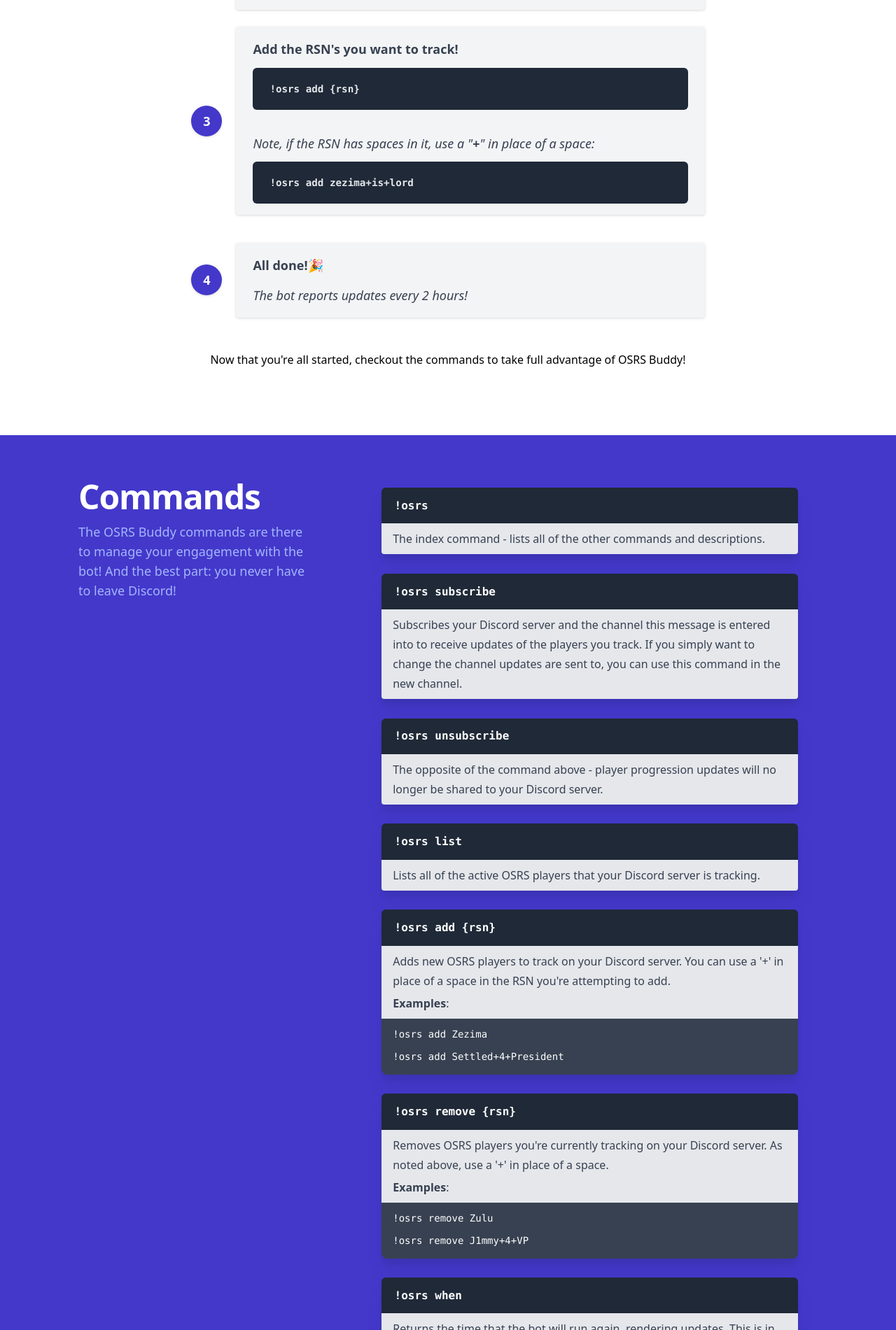
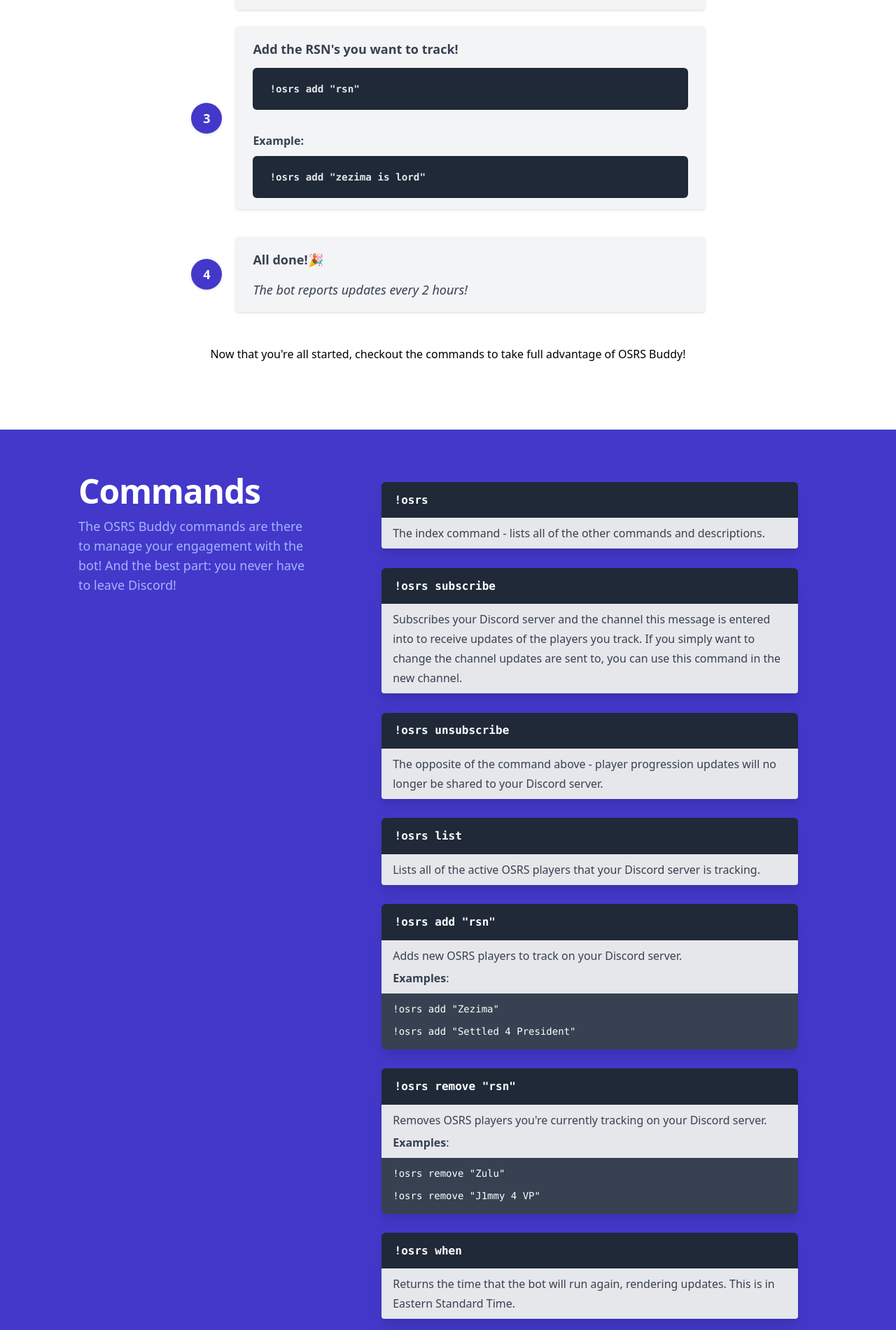
Before and after one commit to masonfox/osrs-discord-bot-site, a Next.js app: page / in a window 1280 px wide. Shown: the part 2839-4740 px from the top of the page at 70% size. Built offline with nearby package versions, Linux system fonts and the light colour scheme.

Commit message:
update add/remove commands
- they now use double quotes to assist with spacing in RSN's

```diff
--- a/src/components/commands.js
+++ b/src/components/commands.js
@@ -26,16 +26,16 @@
     examples: [],
   },
   {
-    command: "!osrs add {rsn}",
+    command: '!osrs add "rsn"',
     description:
-      "Adds new OSRS players to track on your Discord server. You can use a '+' in place of a space in the RSN you're attempting to add.",
-    examples: ["!osrs add Zezima", "!osrs add Settled+4+President"],
+      "Adds new OSRS players to track on your Discord server.",
+    examples: ['!osrs add "Zezima"', '!osrs add "Settled 4 President"'],
   },
   {
-    command: "!osrs remove {rsn}",
+    command: '!osrs remove "rsn"',
     description:
-      "Removes OSRS players you're currently tracking on your Discord server. As noted above, use a '+' in place of a space.",
-    examples: ["!osrs remove Zulu", "!osrs remove J1mmy+4+VP"],
+      "Removes OSRS players you're currently tracking on your Discord server.",
+    examples: ['!osrs remove "Zulu"', '!osrs remove "J1mmy 4 VP"'],
   },
   {
     command: "!osrs when",
--- a/src/components/getstarted.js
+++ b/src/components/getstarted.js
@@ -61,14 +61,11 @@
           <div className="bg-gray-100 px-6 pb-4 pt-9 md:pt-4 rounded w-full self-center md:w-11/12 prose lg:prose-lg drop-shadow">
             <p>Add the RSN&apos;s you want to track!</p>
             <pre className="mb-4">
-              <code>!osrs add &#123;rsn&#125;</code>
+              <code>!osrs add &quot;rsn&quot;</code>
             </pre>
-            <i>
-              Note, if the RSN has spaces in it, use a &quot;<b>+</b>
-              &quot; in place of a space:
-            </i>
+            <p className="text-base">Example:</p>
             <pre>
-              <code>!osrs add zezima+is+lord</code>
+              <code>!osrs add &quot;zezima is lord&quot;</code>
             </pre>
           </div>
         </div>
```
